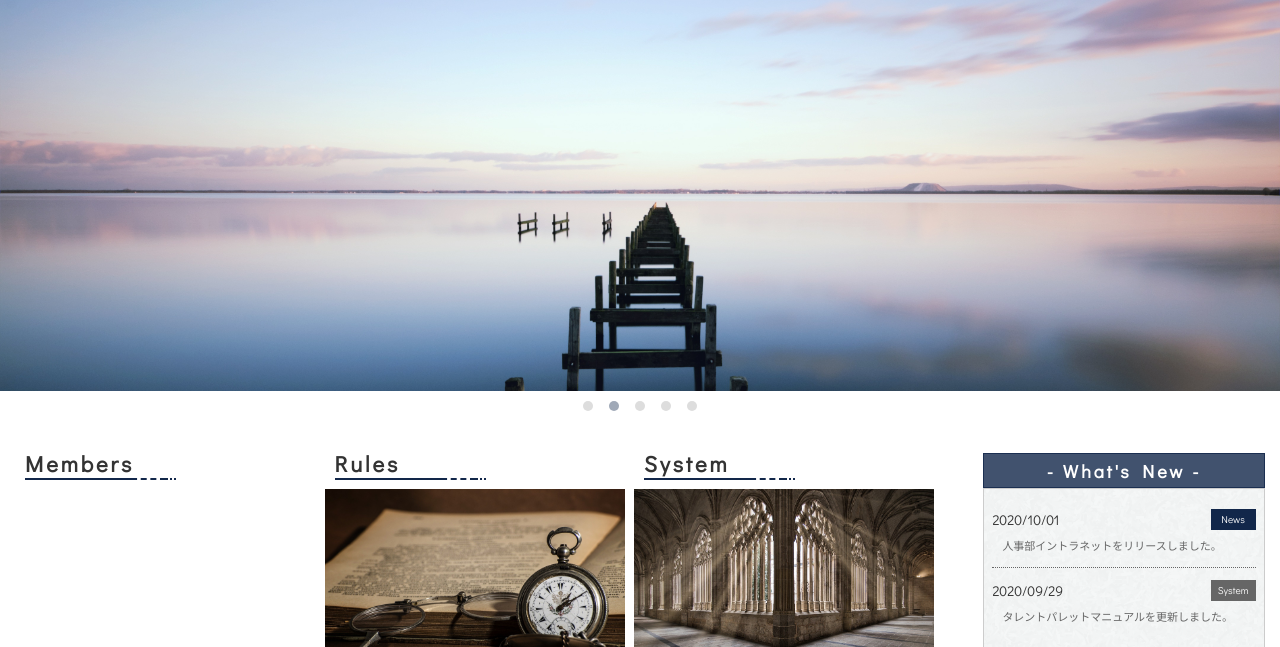
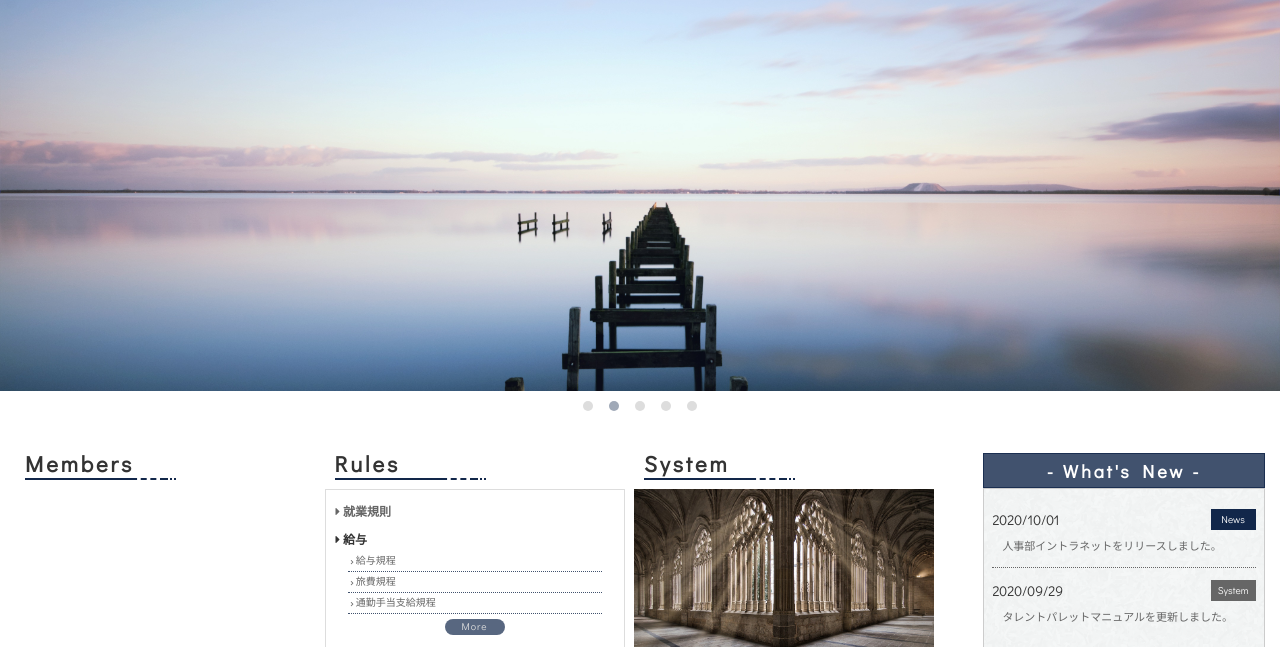
Before and after one commit to kotaro-y/Makino_Intranet2020, a plain HTML site: page index.html in a window 1280 px wide. Shown: the part 104-751 px from the top of the page. Drawn offline with nearby package versions, Linux system fonts and the light colour scheme; a script that the page names is missing.

Commit message:
no message

```diff
--- a/assets/scss/front-page.scss
+++ b/assets/scss/front-page.scss
@@ -73,23 +73,23 @@ $base-color: rgb(18,39,74);
   height: 500px;
   padding: 1rem;
   overflow: hidden;
-  // &:nth-child(2),&:nth-child(5){
-  //   .section-desc{
-  //     order: -1;
-  //     &::after{
-  //       content: '';
-  //       position: absolute;
-  //       bottom: 0;
-  //       left: 0;
-  //       width: 100%;
-  //       height: 18px;
-  //       backdrop-filter: blur(6px);
-  //     }
-  //     &.no-blur::after{
-  //       backdrop-filter: blur(0px);
-  //     }
-  //   }
-  // }
+  &:nth-child(2),&:nth-child(5){
+    .section-desc{
+      order: -1;
+      &::after{
+        content: '';
+        position: absolute;
+        bottom: 0;
+        left: 0;
+        width: 100%;
+        height: 18px;
+        backdrop-filter: blur(6px);
+      }
+      &.no-blur::after{
+        backdrop-filter: blur(0px);
+      }
+    }
+  }
   &:nth-child(4),&:nth-child(5),&:nth-child(6){
     margin-top: 10px;
   }
```
Also changed, not shown: assets/css/front-page.css, 1 other file.
